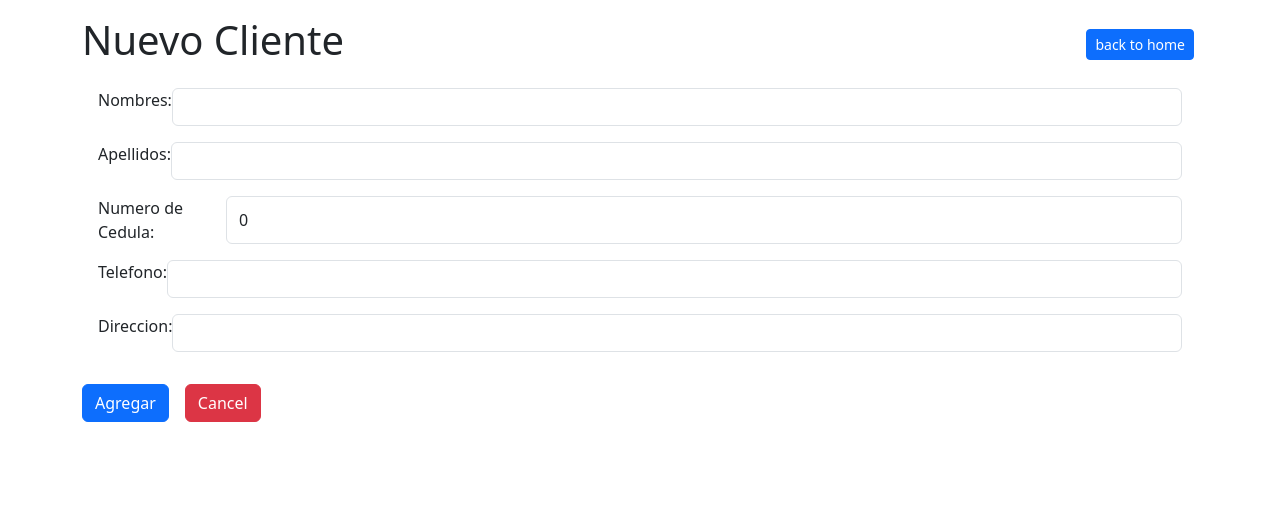
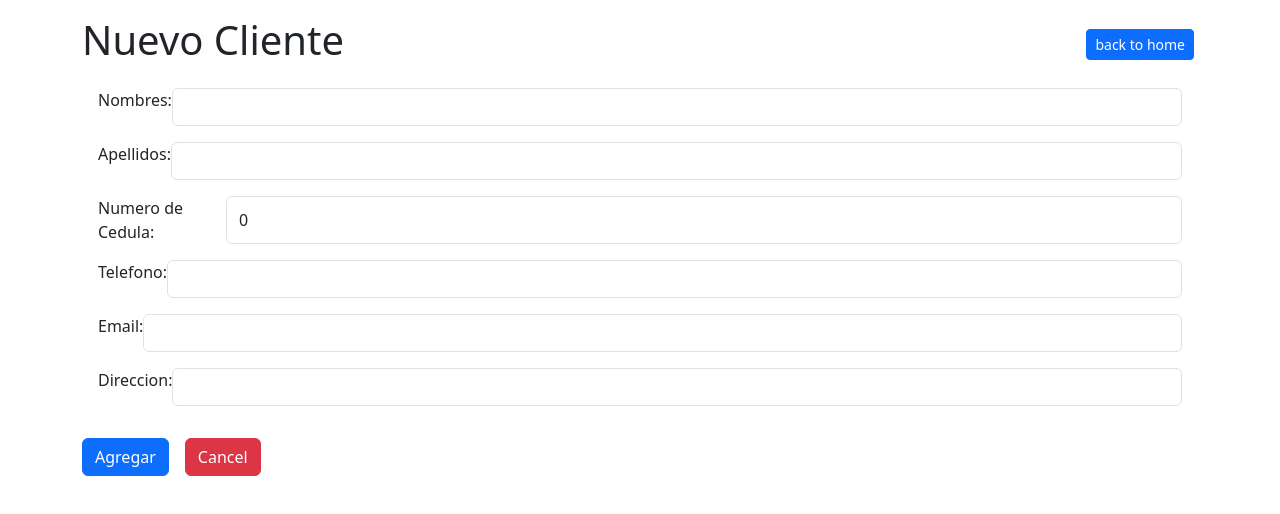
Before and after one commit to PatriciaLorena/GestionPrestamo, a React (Vite) app in the folder client/: page /cliente/create in a window 1280 px wide. Shown: the top 514 px of the page. Built offline with nearby package versions, Linux system fonts and the light colour scheme.

Commit message:
se agrego email al crud clientes

```diff
--- a/client/VerPrestamos.jsx
+++ b/client/VerPrestamos.jsx
@@ -1,4 +1,3 @@
-
 import { Link } from "react-router-dom";
 import PropTypes from 'prop-types';
 
@@ -50,5 +49,4 @@ const VerPrestamos = () => {
 VerPrestamos.propTypes = {
 
 }
-
 export default VerPrestamos;
--- a/client/src/components/ClienteFormUpdate.jsx
+++ b/client/src/components/ClienteFormUpdate.jsx
@@ -18,6 +18,7 @@ const ClienteFormUpdate = () => {
         lastName: '',
         numCedula: 0,
         telefono: '',
+        email: '',
         direccion: ''
     }
 
@@ -94,6 +95,10 @@ const ClienteFormUpdate = () => {
                             <input type="text" className="form-control" name="telefono" value={values.telefono} onChange={handleChange} />
                         </div>
                         <div className="d-flex justify-content-between m-3">
+                            <label className="mr-3">Email:</label>
+                            <input type="text" className="form-control" name="email" value={values.email} onChange={handleChange} />
+                        </div>
+                        <div className="d-flex justify-content-between m-3">
                             <label className="mr-3">Direccion:</label>
                             <input type="text" className="form-control" name="direccion" value={values.direccion} onChange={handleChange} />
                         </div>
--- a/client/src/components/CrearCliente.jsx
+++ b/client/src/components/CrearCliente.jsx
@@ -14,6 +14,7 @@ const ClienteForm = () => {
         lastName: '',
         numCedula: 0,
         telefono: '',
+        email: '',
         direccion: ''
     }
 
@@ -74,6 +75,10 @@ const ClienteForm = () => {
                             <input type="text" className="form-control" name="telefono" value={clientes.telefono} onChange={handleChange} />
                         </div>
                         <div className="d-flex justify-content-between m-3">
+                            <label className="mr-3">Email:</label>
+                            <input type="text" className="form-control" name="email" value={clientes.email} onChange={handleChange} />
+                        </div>
+                        <div className="d-flex justify-content-between m-3">
                             <label className="mr-3">Direccion:</label>
                             <input type="text" className="form-control" name="direccion" value={clientes.direccion} onChange={handleChange} />
                         </div>
--- a/client/src/components/ListarClientes.jsx
+++ b/client/src/components/ListarClientes.jsx
@@ -70,6 +70,7 @@ const ListarClientes = ({ clientes, setClientes }) => {
                     <th>Apellido</th>
                     <th>Nº de cedula</th>
                     <th>Telefóno</th>
+                    <th>Email</th>
                     <th>Dirección</th>
                     <th>Acciones</th>
                 </tr>
@@ -81,6 +82,7 @@ const ListarClientes = ({ clientes, setClientes }) => {
                         <td>{cliente.lastName}</td>
                         <td>{cliente.numCedula}</td>
                         <td>{cliente.telefono}</td>
+                        <td>{cliente.email}</td>
                         <td>{cliente.direccion}</td>
                         <td>
                             <Link to={`/prestamos`} className="colorBtn">Ver Prestamos</Link>
```
Also changed, not shown: 1 other file (tests, documents, lock files or other folders).
